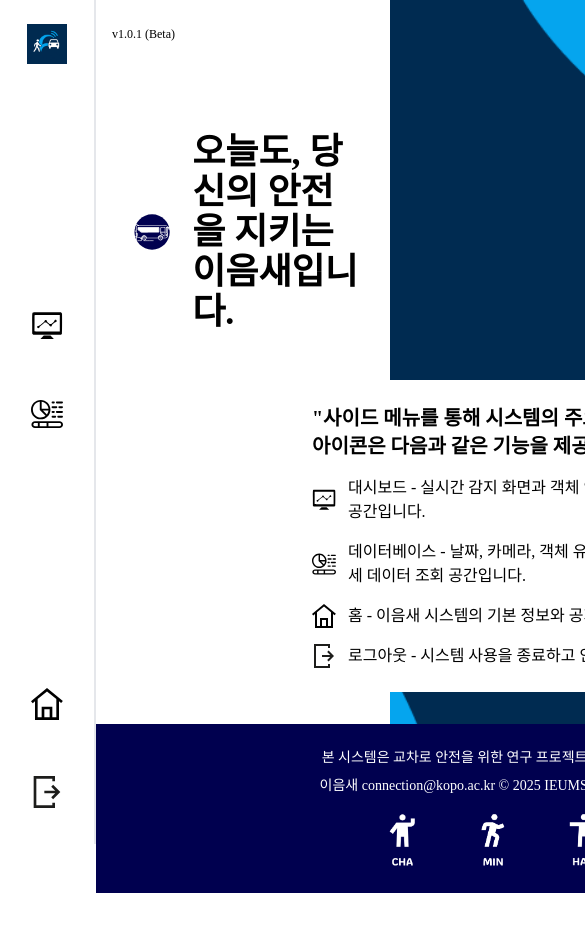
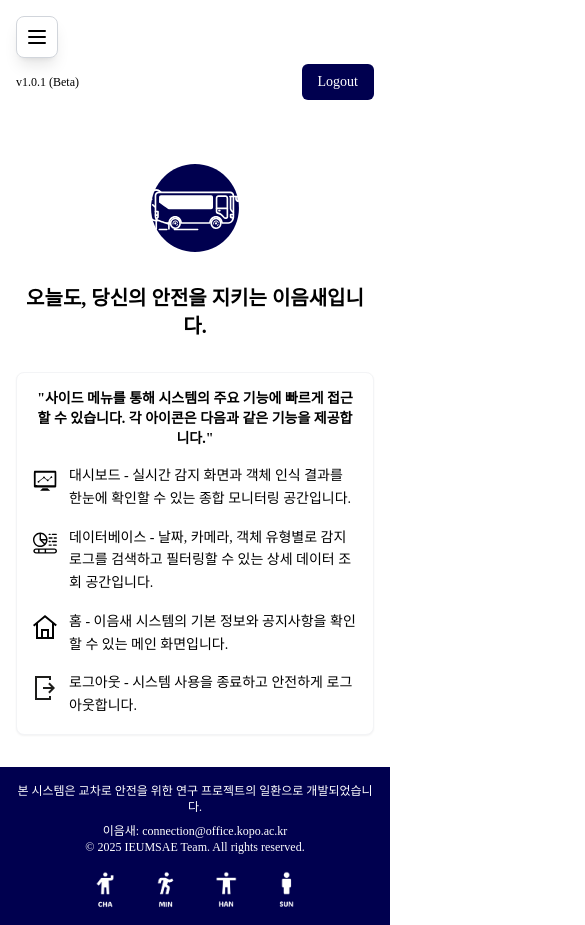
Before and after one commit to hwanbit/Ieumsae_web, a React (Vite) app in the folder project/: page /home in a window 390 px wide. Shown: the top 925 px of the page, 585 px wide, since content can reach past the window. Before the commit the page ends 893 px from the top, so only its background shows below. Built offline with nearby package versions, Linux system fonts and the light colour scheme; sample sign-in values are in the browser's storage; a web font is replaced by a local one.

Commit message:
Login & Home & Dashboard Page: 반응형으로 수정 완료

```diff
--- a/project/src/components/Dashboard.tsx
+++ b/project/src/components/Dashboard.tsx
@@ -36,6 +36,7 @@ function Dashboard({ onLogout }: { onLogout: () => void }) {
     const [logs3, setLogs3] = useState<DetectionLog[]>([])
     const [weather, setWeather] = useState<WeatherData | null>(null)
     const [weatherError, setWeatherError] = useState<string | null>(null)
+    const [sidebarOpen, setSidebarOpen] = useState(false)
 
     const handleLogout = () => {
         sessionStorage.removeItem('token')
@@ -186,8 +187,22 @@ function Dashboard({ onLogout }: { onLogout: () => void }) {
 
     return (
         <div className="min-h-screen bg-white text-black flex">
-            {/* 사이드 메뉴 고정 */}
-            <div className="w-24 h-screen bg-white border-r-2 border-gray-200 fixed top-0 left-0 flex flex-col items-center py-6 justify-between z-50">
+            {/* 모바일 메뉴 버튼 */}
+            <button
+                onClick={() => setSidebarOpen(!sidebarOpen)}
+                className="lg:hidden fixed top-4 left-4 z-50 p-2 bg-white border border-gray-300 rounded-lg shadow-lg"
+            >
+                <svg className="w-6 h-6" fill="none" stroke="currentColor" viewBox="0 0 24 24">
+                    <path strokeLinecap="round" strokeLinejoin="round" strokeWidth={2} d="M4 6h16M4 12h16M4 18h16" />
+                </svg>
+            </button>
+
+            {/* 사이드 메뉴 */}
+            <div className={`
+                w-24 h-screen bg-white border-r-2 border-gray-200 fixed top-0 left-0 flex flex-col items-center py-6 justify-between z-40
+                lg:translate-x-0 transition-transform duration-300 ease-in-out
+                ${sidebarOpen ? 'translate-x-0' : '-translate-x-full lg:translate-x-0'}
+            `}>
                 <div>
                     <img src={logo} alt="logo" className="w-10 h-10" />
                 </div>
@@ -216,19 +231,27 @@ function Dashboard({ onLogout }: { onLogout: () => void }) {
                 </div>
             </div>
 
+            {/* 모바일 오버레이 */}
+            {sidebarOpen && (
+                <div
+                    className="lg:hidden fixed inset-0 bg-black bg-opacity-50 z-30"
+                    onClick={() => setSidebarOpen(false)}
+                />
+            )}
+
             {/* Main Content Area */}
-            <div className="flex-1 min-h-screen pl-24 pr-[400px] py-6">
+            <div className="flex-1 min-h-screen lg:pl-24 xl:pr-[400px] py-6 px-4 lg:px-0">
                 <header className="mb-6">
-                    <h3 className="text-3xl font-bold ml-12">관리자 모드</h3>
+                    <h3 className="text-2xl lg:text-3xl font-bold lg:ml-12 mt-12 lg:mt-0">관리자 모드</h3>
                 </header>
 
-                <div className="grid grid-cols-2 pr-[50px] gap-6 ml-12">
+                <div className="grid grid-cols-1 xl:grid-cols-2 gap-6 lg:ml-12 xl:pr-[50px]">
                     {/* 카메라 1 */}
                     <div className="space-y-4">
                         <div className="p-4 rounded-lg">
-                            <div className="flex justify-between items-center mb-2">
-                                <h3>CAMERA ID: 127.128.56.05</h3>
-                                <span className={`px-2 py-1 rounded text-xs ${connectionStatus.camera1 ? 'bg-green-600' : 'bg-red-600'}`}>
+                            <div className="flex flex-col sm:flex-row sm:justify-between sm:items-center mb-2 gap-2">
+                                <h3 className="text-sm lg:text-base">CAMERA ID: 127.128.56.05</h3>
+                                <span className={`px-2 py-1 rounded text-xs w-fit ${connectionStatus.camera1 ? 'bg-green-600' : 'bg-red-600'}`}>
                                     {connectionStatus.camera1 ? '연결됨' : '연결 안됨'}
                                 </span>
                             </div>
@@ -242,15 +265,16 @@ function Dashboard({ onLogout }: { onLogout: () => void }) {
                                 )}
                             </div>
                         </div>
-                        <div className="border border-gray-500 w-[619px] h-96 ml-4 overflow-y-auto rounded-lg bg-white text-black">
+                        <div className="p-4">
+                            <div className="border border-gray-500 h-60 lg:h-96 overflow-y-auto rounded-lg bg-white text-black">
                                 {/* 상단 헤더: 감지 로그 + CAMERA ID */}
                                 <header className="sticky top-0 z-10 flex justify-between items-center px-4 py-2 bg-[#003366]">
-                                <h3 className="font-semibold text-white">감지 로그</h3>
-                                <span className="text-sm text-white">CAMERA ID: 127.128.56.05</span>
+                                    <h3 className="font-semibold text-white text-sm lg:text-base">감지 로그</h3>
+                                    <span className="text-xs lg:text-sm text-white">CAMERA ID: 127.128.56.05</span>
                                 </header>
 
                                 {/* 로그 리스트 영역 */}
-                            <div className="p-4 text-sm text-black">
+                                <div className="p-4 text-xs lg:text-sm text-black">
                                     {logs1.map((log, index) => (
                                         <div key={index} className="mb-2 text-black">
                                             <span className="text-black">{format(new Date(log.timestamp), 'HH:mm:ss')}</span>
@@ -260,13 +284,14 @@ function Dashboard({ onLogout }: { onLogout: () => void }) {
                                 </div>
                             </div>
                         </div>
+                    </div>
 
                     {/* 카메라 2 */}
                     <div className="space-y-4">
                         <div className="p-4 rounded-lg">
-                            <div className="flex justify-between items-center mb-2">
-                                <h3>CAMERA ID: 127.128.56.06</h3>
-                                <span className={`px-2 py-1 rounded text-xs ${connectionStatus.camera2 ? 'bg-green-600' : 'bg-red-600'}`}>
+                            <div className="flex flex-col sm:flex-row sm:justify-between sm:items-center mb-2 gap-2">
+                                <h3 className="text-sm lg:text-base">CAMERA ID: 127.128.56.06</h3>
+                                <span className={`px-2 py-1 rounded text-xs w-fit ${connectionStatus.camera2 ? 'bg-green-600' : 'bg-red-600'}`}>
                                     {connectionStatus.camera2 ? '연결됨' : '연결 안됨'}
                                 </span>
                             </div>
@@ -280,15 +305,16 @@ function Dashboard({ onLogout }: { onLogout: () => void }) {
                                 )}
                             </div>
                         </div>
-                        <div className="border border-gray-500 w-[619px] h-96 ml-4 overflow-y-auto rounded-lg bg-white text-black">
+                        <div className="p-4">
+                            <div className="border border-gray-500 h-60 lg:h-96 overflow-y-auto rounded-lg bg-white text-black">
                                 {/* 상단 헤더: 감지 로그 + CAMERA ID */}
                                 <header className="sticky top-0 z-10 flex justify-between items-center px-4 py-2 bg-[#003366]">
-                                <h3 className="font-semibold text-white">감지 로그</h3>
-                                <span className="text-sm text-white">CAMERA ID: 127.128.56.06</span>
+                                    <h3 className="font-semibold text-white text-sm lg:text-base">감지 로그</h3>
+                                    <span className="text-xs lg:text-sm text-white">CAMERA ID: 127.128.56.06</span>
                                 </header>
 
                                 {/* 로그 리스트 영역 */}
-                            <div className="p-4 text-sm text-black">
+                                <div className="p-4 text-xs lg:text-sm text-black">
                                     {logs2.map((log, index) => (
                                         <div key={index} className="mb-2 text-black">
                                             <span className="text-black">{format(new Date(log.timestamp), 'HH:mm:ss')}</span>
@@ -301,9 +327,83 @@ function Dashboard({ onLogout }: { onLogout: () => void }) {
                     </div>
                 </div>
 
-            {/* Right Sidebar - Weather & Camera 3 */}
-            <div className="w-[400px] h-screen bg-white border-l-2 border-gray-200 fixed top-12 right-0 py-6 px-4">
-                <div className="w-full">
+                {/* 모바일에서 카메라 3 및 날씨 정보 */}
+                <div className="xl:hidden mt-8 space-y-6 lg:ml-12">
+                    {/* 날씨 정보 */}
+                    <div className="border border-b-gray-500 p-4 rounded-lg h-[215px] text-center bg-white">
+                        <h3 className="mb-2 text-sm">실시간 {weather?.location || '서울'}의 날씨</h3>
+                        {weatherError ? (
+                            <p className="text-red-500">{weatherError}</p>
+                        ) : weather ? (
+                            <div>
+                                <img
+                                    src={`http://openweathermap.org/img/wn/${weather.icon}@2x.png`}
+                                    alt={weather.description}
+                                    className="mx-auto w-16 h-16 mb-2"
+                                />
+                                <div className="text-2xl font-bold mb-2">{weather.temperature}°C</div>
+                                <div className="text-black text-sm capitalize">{weather.description}</div>
+                                <div className="text-xs text-gray-700 mt-2">
+                                    {format(new Date(weather.timestamp), 'HH:mm 업데이트')}
+                                </div>
+                            </div>
+                        ) : (
+                            <p className="text-gray-400">날씨 데이터를 로드 중...</p>
+                        )}
+                    </div>
+
+                    {/* Lottie 애니메이션 */}
+                    <div className="flex h-24 items-center justify-center">
+                        <Lottie
+                            animationData={alarmlottie}
+                            loop
+                            play
+                            style={{ width: 180, height: 180 }}
+                        />
+                    </div>
+
+                    {/* 카메라 3 */}
+                    <div className="p-4">
+                        <div className="flex flex-col sm:flex-row sm:justify-between sm:items-center mb-2 gap-2">
+                            <h3 className="text-sm">CCTV</h3>
+                            <span className={`px-2 py-1 rounded text-xs w-fit ${connectionStatus.camera3 ? 'bg-green-600' : 'bg-red-600'}`}>
+                                {connectionStatus.camera3 ? '연결됨' : '연결 안됨'}
+                            </span>
+                        </div>
+                        <div className="aspect-video bg-black rounded-lg overflow-hidden">
+                            {connectionStatus.camera3 ? (
+                                <ReactPlayer url={rtspStream3} playing width="100%" height="100%" controls />
+                            ) : (
+                                <div className="w-full h-full flex items-center justify-center">
+                                    <p className="text-red-500">연결 시도 중...</p>
+                                </div>
+                            )}
+                        </div>
+                    </div>
+
+                    {/* 카메라 3 로그 */}
+                    <div className="p-4">
+                        <div className="border border-gray-500 h-60 overflow-y-auto rounded-lg bg-white text-black">
+                            <header className="sticky top-0 z-10 flex justify-between items-center px-4 py-2 bg-[#003366]">
+                                <h3 className="font-semibold text-sm text-white">감지 로그</h3>
+                                <span className="text-sm text-white">CCTV</span>
+                            </header>
+                            <div className="p-4 text-sm text-black">
+                                {logs3.map((log, index) => (
+                                    <div key={index} className="mb-2 text-black">
+                                        <span className="text-black">{format(new Date(log.timestamp), 'HH:mm:ss')}</span>
+                                        <span className="ml-2 text-black">{log.objects.join(', ')}</span>
+                                    </div>
+                                ))}
+                            </div>
+                        </div>
+                    </div>
+                </div>
+            </div>
+
+            {/* Right Sidebar - Weather & Camera 3 (데스크톱에서만 표시) */}
+            <div className="hidden xl:block w-[400px] h-screen bg-white border-l-2 border-gray-200 fixed top-0 right-0 py-6 px-4">
+                <div className="w-full mt-12">
                     <div className="border border-b-gray-500 p-4 rounded-lg h-[215px] text-center">
                         <h3 className="mb-2 text-sm">실시간 {weather?.location || '서울'}의 날씨</h3>
                         {weatherError ? (
@@ -354,13 +454,10 @@ function Dashboard({ onLogout }: { onLogout: () => void }) {
                     </div>
 
                     <div className="border border-gray-500 w-[365px] h-60 mt-6 overflow-y-auto rounded-lg bg-white text-black">
-                    {/* 상단 헤더: 감지 로그 + CAMERA ID */}
                         <header className="sticky top-0 z-10 flex justify-between items-center px-4 py-2 bg-[#003366]">
                             <h3 className="font-semibold text-sm text-white">감지 로그</h3>
                             <span className="text-sm text-white">CCTV</span>
                         </header>
-
-                    {/* 로그 리스트 영역 */}
                         <div className="p-4 text-sm text-black">
                             {logs3.map((log, index) => (
                                 <div key={index} className="mb-2 text-black">
--- a/project/src/components/Home.tsx
+++ b/project/src/components/Home.tsx
@@ -1,5 +1,6 @@
 import Lottie from "react-lottie-player";
 
+import {useState} from "react";
 import { useNavigate } from 'react-router-dom'
 import screenIcon from '../assets/screen.svg'
 import databaseIcon from '../assets/database.svg'
@@ -13,6 +14,8 @@ import buslottie from '../assets/bus_lottie.json'
 function Home({ onLogout }: { onLogout: () => void }) {
   const navigate = useNavigate()
 
+  const [sidebarOpen, setSidebarOpen] = useState(false)
+
   const handleLogout = () => {
     sessionStorage.removeItem('token')
     onLogout()
@@ -20,9 +23,23 @@ function Home({ onLogout }: { onLogout: () => void }) {
   }
 
   return (
-      <div className="min-h-screen flex bg-white text-black">
-        {/* 사이드 메뉴 고정 */}
-        <div className="w-24 h-screen bg-white border-r-2 border-gray-200 fixed top-0 left-0 flex flex-col items-center py-6 justify-between">
+      <div className="min-h-screen bg-white text-black flex">
+        {/* 모바일 메뉴 버튼 */}
+        <button
+            onClick={() => setSidebarOpen(!sidebarOpen)}
+            className="lg:hidden fixed top-4 left-4 z-50 p-2 bg-white border border-gray-300 rounded-lg shadow-lg"
+        >
+          <svg className="w-6 h-6" fill="none" stroke="currentColor" viewBox="0 0 24 24">
+            <path strokeLinecap="round" strokeLinejoin="round" strokeWidth={2} d="M4 6h16M4 12h16M4 18h16" />
+          </svg>
+        </button>
+
+        {/* 사이드 메뉴 */}
+        <div className={`
+                w-24 h-screen bg-white border-r-2 border-gray-200 fixed top-0 left-0 flex flex-col items-center py-6 justify-between z-40
+                lg:translate-x-0 transition-transform duration-300 ease-in-out
+                ${sidebarOpen ? 'translate-x-0' : '-translate-x-full lg:translate-x-0'}
+            `}>
           <div>
             <img src={logo} alt="logo" className="w-10 h-10" />
           </div>
@@ -51,10 +68,18 @@ function Home({ onLogout }: { onLogout: () => void }) {
           </div>
         </div>
 
-        {/* 우측 메인 콘텐츠 */}
-        <div className="flex flex-col flex-1 ml-24 min-h-screen">
+        {/* 모바일 오버레이 */}
+        {sidebarOpen && (
+            <div
+                className="lg:hidden fixed inset-0 bg-black bg-opacity-50 z-30"
+                onClick={() => setSidebarOpen(false)}
+            />
+        )}
+
+        {/* 메인 콘텐츠 */}
+        <div className="flex flex-col flex-1 lg:ml-24 min-h-screen">
           {/* 헤더 */}
-          <header className="flex justify-between items-center p-4">
+          <header className="flex justify-between items-center p-4 pt-16 lg:pt-4">
             <div className="text-xs">v1.0.1 (Beta)</div>
             <button
                 onClick={handleLogout}
@@ -65,45 +90,52 @@ function Home({ onLogout }: { onLogout: () => void }) {
           </header>
 
           {/* 메인 콘텐츠 */}
-          <main className="flex-grow px-8">
-            <div className="flex items-center justify-center mb-12 me-[580px] my-16">
+          <main className="flex-grow px-4 lg:px-8">
+            {/* 타이틀 섹션 */}
+            <div className="flex flex-col lg:flex-row items-center justify-center mb-8 lg:mb-12 lg:mr-[580px] my-8 lg:my-16">
+              <div className="mb-4 lg:mb-0">
                 <Lottie
                     animationData={buslottie}
                     loop
                     play
-                  style={{ width: 180, height: 180 }}
+                    style={{
+                      width: window.innerWidth < 768 ? 120 : 180,
+                      height: window.innerWidth < 768 ? 120 : 180
+                    }}
                 />
-              <h1 className="text-4xl font-bold ml-4">
+              </div>
+              <h1 className="text-xl lg:text-4xl font-bold lg:ml-4 text-center lg:text-left">
                 오늘도, 당신의 안전을 지키는 이음새입니다.
               </h1>
             </div>
 
-            <div className="bg-white p-6 rounded-lg mb-8 ms-[160px] my-8">
-              <h2 className="text-xl font-bold mb-4">
+            {/* 기능 설명 섹션 */}
+            <div className="bg-white p-4 lg:p-6 rounded-lg mb-8 lg:ml-[160px] my-8 shadow-sm border border-gray-100">
+              <h2 className="text-sm lg:text-xl font-bold mb-4 text-center lg:text-left">
                 "사이드 메뉴를 통해 시스템의 주요 기능에 빠르게 접근할 수 있습니다. 각 아이콘은 다음과 같은 기능을 제공합니다."
               </h2>
               <ul className="space-y-4">
-                <li className="flex items-center">
-                  <img src={screenIcon} alt="Screen" className="w-6 h-6 mr-3" />
-                  <span>
+                <li className="flex items-start lg:items-center">
+                  <img src={screenIcon} alt="Screen" className="w-6 h-6 mr-3 flex-shrink-0 mt-1 lg:mt-0" />
+                  <span className="text-sm lg:text-base leading-relaxed">
                   대시보드 - 실시간 감지 화면과 객체 인식 결과를 한눈에 확인할 수 있는 종합 모니터링 공간입니다.
                 </span>
                 </li>
-                <li className="flex items-center">
-                  <img src={databaseIcon} alt="Database" className="w-6 h-6 mr-3" />
-                  <span>
+                <li className="flex items-start lg:items-center">
+                  <img src={databaseIcon} alt="Database" className="w-6 h-6 mr-3 flex-shrink-0 mt-1 lg:mt-0" />
+                  <span className="text-sm lg:text-base leading-relaxed">
                   데이터베이스 - 날짜, 카메라, 객체 유형별로 감지 로그를 검색하고 필터링할 수 있는 상세 데이터 조회 공간입니다.
                 </span>
                 </li>
-                <li className="flex items-center">
-                  <img src={homeIcon} alt="Home" className="w-6 h-6 mr-3" />
-                  <span>
+                <li className="flex items-start lg:items-center">
+                  <img src={homeIcon} alt="Home" className="w-6 h-6 mr-3 flex-shrink-0 mt-1 lg:mt-0" />
+                  <span className="text-sm lg:text-base leading-relaxed">
                   홈 - 이음새 시스템의 기본 정보와 공지사항을 확인할 수 있는 메인 화면입니다.
                 </span>
                 </li>
-                <li className="flex items-center">
-                  <img src={logoutIcon} alt="Logout" className="w-6 h-6 mr-3" />
-                  <span>
+                <li className="flex items-start lg:items-center">
+                  <img src={logoutIcon} alt="Logout" className="w-6 h-6 mr-3 flex-shrink-0 mt-1 lg:mt-0" />
+                  <span className="text-sm lg:text-base leading-relaxed">
                   로그아웃 - 시스템 사용을 종료하고 안전하게 로그아웃합니다.
                 </span>
                 </li>
@@ -112,15 +144,20 @@ function Home({ onLogout }: { onLogout: () => void }) {
           </main>
 
           {/* 푸터 */}
-          <footer className="bg-[rgb(0,0,79)] text-white px-4 py-6">
-            <div className="text-center text-sm mb-2">
+          <footer className="bg-[rgb(0,0,79)] text-white px-4 py-4 lg:py-6">
+            <div className="text-center text-xs lg:text-sm mb-2">
               본 시스템은 교차로 안전을 위한 연구 프로젝트의 일환으로 개발되었습니다.
             </div>
-            <div className="text-center text-sm">
-              이음새 connection@kopo.ac.kr © 2025 IEUMSAE Team. All rights reserved.
+            <div className="text-center text-xs lg:text-sm mb-4">
+              <div className="block lg:inline">이음새: connection@office.kopo.ac.kr</div>
+              <div className="block lg:inline lg:ml-4">© 2025 IEUMSAE Team. All rights reserved.</div>
             </div>
-            <div className="flex justify-center mt-4">
-              <img src={member} alt="member" width="300px" />
+            <div className="flex justify-center">
+              <img
+                  src={member}
+                  alt="member"
+                  className="w-full max-w-[200px] lg:max-w-[300px] h-auto"
+              />
             </div>
           </footer>
         </div>
```
Lines whose indentation alone changed are shown as unchanged.
